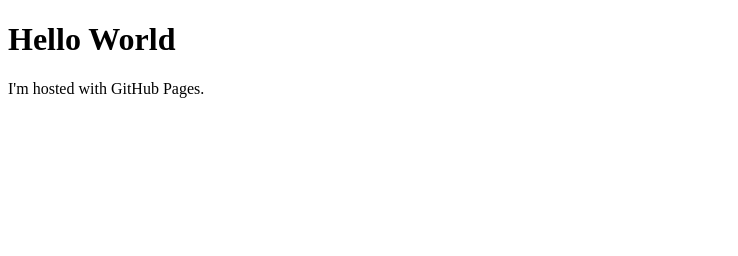
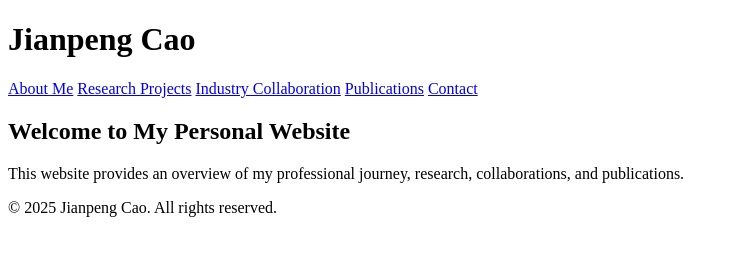
Before and after one commit to kempcao/kempcao.github.io, a plain HTML site: page index.html in a window 1280 px wide. Shown: the whole page, without its empty margins (0-738 px from the left). Drawn offline with Linux system fonts and the light colour scheme.

Commit message:
Update title page

```diff
--- a/index.html
+++ b/index.html
@@ -1,7 +1,28 @@
 <!DOCTYPE html>
-<html>
+<html lang="en">
+<head>
+    <meta charset="UTF-8">
+    <meta name="viewport" content="width=device-width, initial-scale=1.0">
+    <title>Jianpeng Cao - Personal Website</title>
+    <link rel="stylesheet" href="styles.css">
+</head>
 <body>
-<h1>Hello World</h1>
-<p>I'm hosted with GitHub Pages.</p>
+    <header>
+        <h1>Jianpeng Cao</h1>
+        <nav>
+            <a href="about.html">About Me</a>
+            <a href="research.html">Research Projects</a>
+            <a href="collaboration.html">Industry Collaboration</a>
+            <a href="publications.html">Publications</a>
+            <a href="contact.html">Contact</a>
+        </nav>
+    </header>
+    <main>
+        <h2>Welcome to My Personal Website</h2>
+        <p>This website provides an overview of my professional journey, research, collaborations, and publications.</p>
+    </main>
+    <footer>
+        <p>&copy; 2025 Jianpeng Cao. All rights reserved.</p>
+    </footer>
 </body>
 </html>
```
